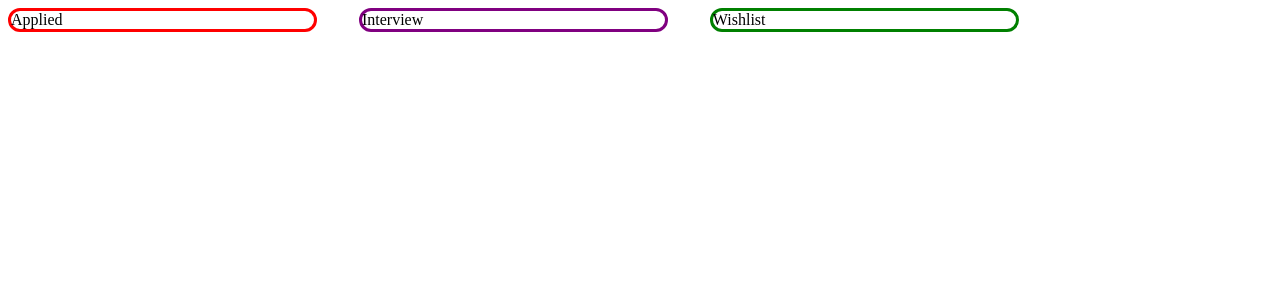
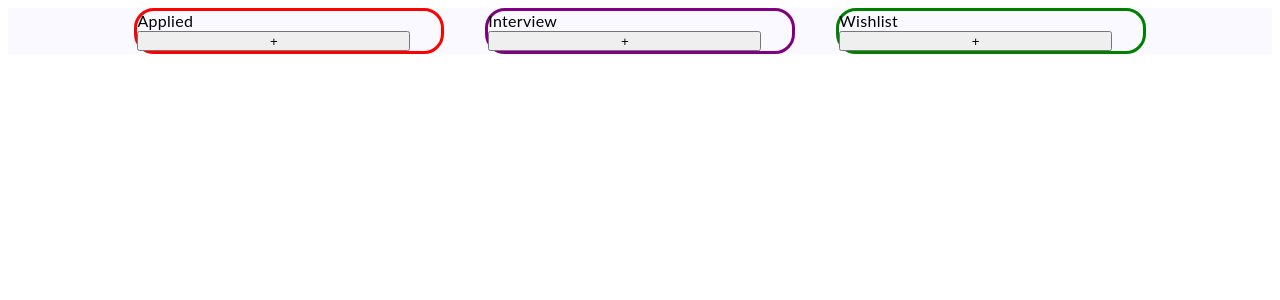
Before and after one commit to dflores112/Huntr, a React app: page / in a window 1280 px wide. Shown: the top 300 px of the page. Built offline with nearby package versions, Linux system fonts and the light colour scheme; the HTML template or start-up script is replaced by a standard one.

Commit message:
Buttons added not functional yet

```diff
--- a/client/src/components/App.jsx
+++ b/client/src/components/App.jsx
@@ -8,6 +8,18 @@ display: flex;
 justify-content: space-between;
 height:80%;
 width:80%;
+font-family: 'Lato', sans-serif;
+font-weight: 400;
+letter-spacing: 0.3px;
+-webkit-font-smoothing: antialiased;
+text-rendering: optimizeLegibility;
+`
+
+const Wrap = styled.div`
+display: flex;
+justify-content: center;
+height: 100%;
+background-color: rgb(250, 249, 255);
 `
 
 class App extends React.Component{
@@ -17,11 +29,13 @@ class App extends React.Component{
 
   render(){
     return(
+      <Wrap>
     <ApplicationWrap>
     <Applied/>
     <Interview/>
     <Wishlist/>
     </ApplicationWrap>
+      </Wrap>
     )
   }
 }
--- a/client/src/components/Applied.jsx
+++ b/client/src/components/Applied.jsx
@@ -8,11 +8,20 @@ height: 80%;
 width: 30%;
 border-radius: 20px;
 `
+const AddButton = styled.button`
+height: 20px;
+width:90%;
+`
+
 
 
 function Applied(props) {
   return (
-  <Wrap>Applied</Wrap>
+  <Wrap>Applied
+
+  <AddButton> + </AddButton>
+
+  </Wrap>
     );
 }
 
--- a/client/src/components/Interview.jsx
+++ b/client/src/components/Interview.jsx
@@ -9,11 +9,18 @@ width: 30%;
 border-radius: 20px;
 
 `
+const AddButton = styled.button`
+height: 20px;
+width:90%;
+`
 
 
 function Interview(props) {
   return (
-  <Wrap>Interview</Wrap>
+  <Wrap>Interview
+    <AddButton> + </AddButton>
+  </Wrap>
+
     );
 }
 
--- a/client/src/components/Wishlist.jsx
+++ b/client/src/components/Wishlist.jsx
@@ -9,11 +9,17 @@ width: 30%;
 border-radius: 20px;
 
 `
+const AddButton = styled.button`
+height: 20px;
+width:90%;
+`
 
 
 function Wishlist(props) {
   return (
-  <Wrap>Wishlist</Wrap>
+  <Wrap>Wishlist
+    <AddButton> + </AddButton>
+  </Wrap>
     );
 }
 
```
Also changed, not shown: 1 other file (tests, documents, lock files or other folders).
